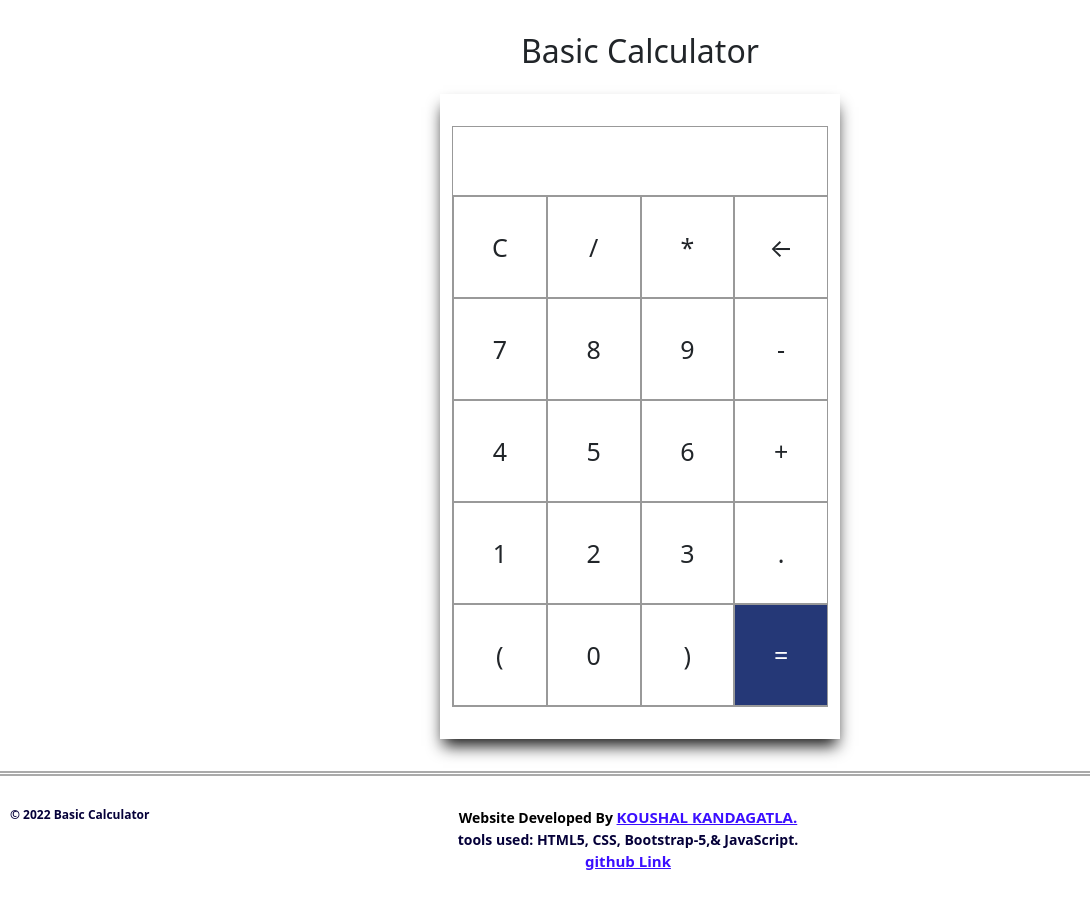
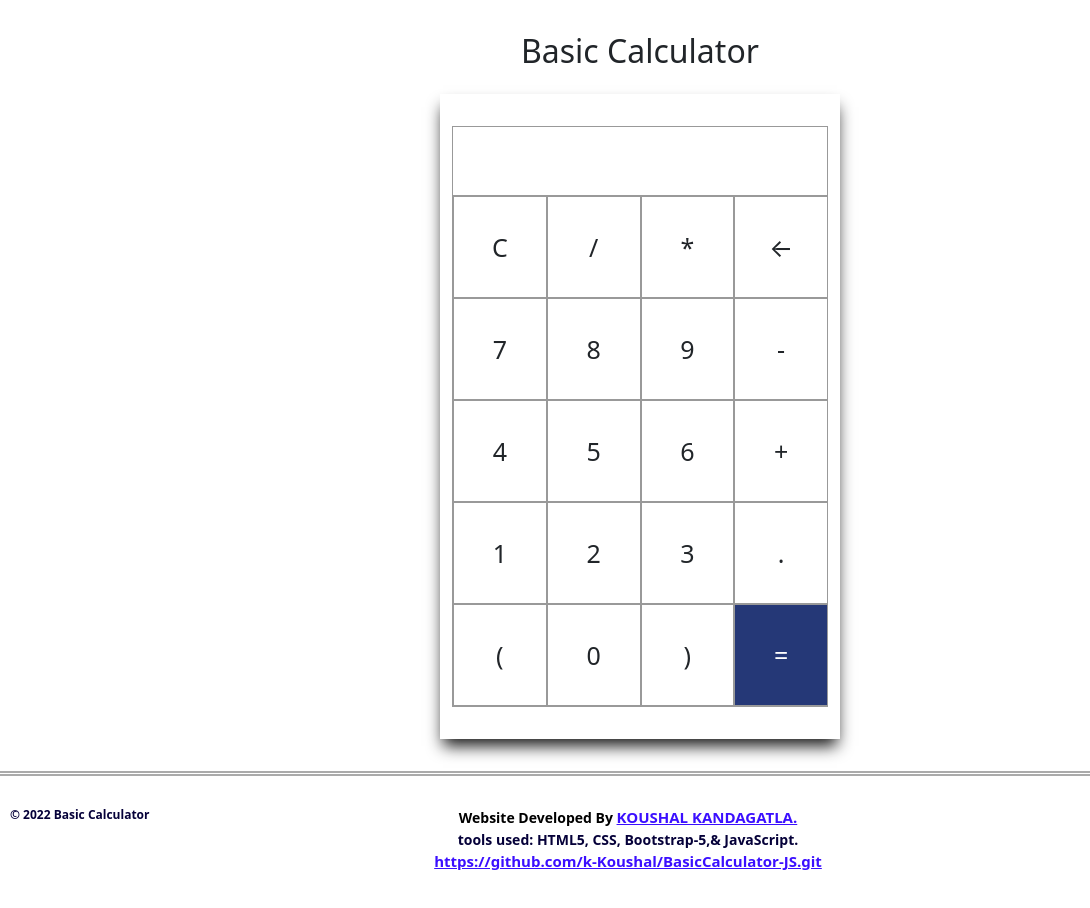
Before and after one commit to k-Koushal/BasicCalculator-JS, a plain HTML site: page index.html in a window 1280 px wide. Shown: the full height of the page, 0-1090 px from the left. Drawn offline with nearby package versions, Linux system fonts and the light colour scheme.

Commit message:
final draft

```diff
--- a/index.html
+++ b/index.html
@@ -52,7 +52,7 @@
         <div class=" col-12 col-lg-6 col-md-6 col-sm-6 footercontent">
             <span>Website Developed By <a href="https://k-koushal.github.io/personal.webpage/" target="_blank"> KOUSHAL KANDAGATLA.</a></span>
             <span>tools used: HTML5, CSS, Bootstrap-5,& JavaScript.</span>
-            <span><a href="">github Link</a></span>
+            <span><a href="">https://github.com/k-Koushal/BasicCalculator-JS.git</a></span>
         </div>
         <div class="col-12 col-lg-3 col-md-3 col-sm-3  social">
             <a href="https://github.com/k-Koushal" class="git"><i class="fa-brands fa-github"></i></a>
```
